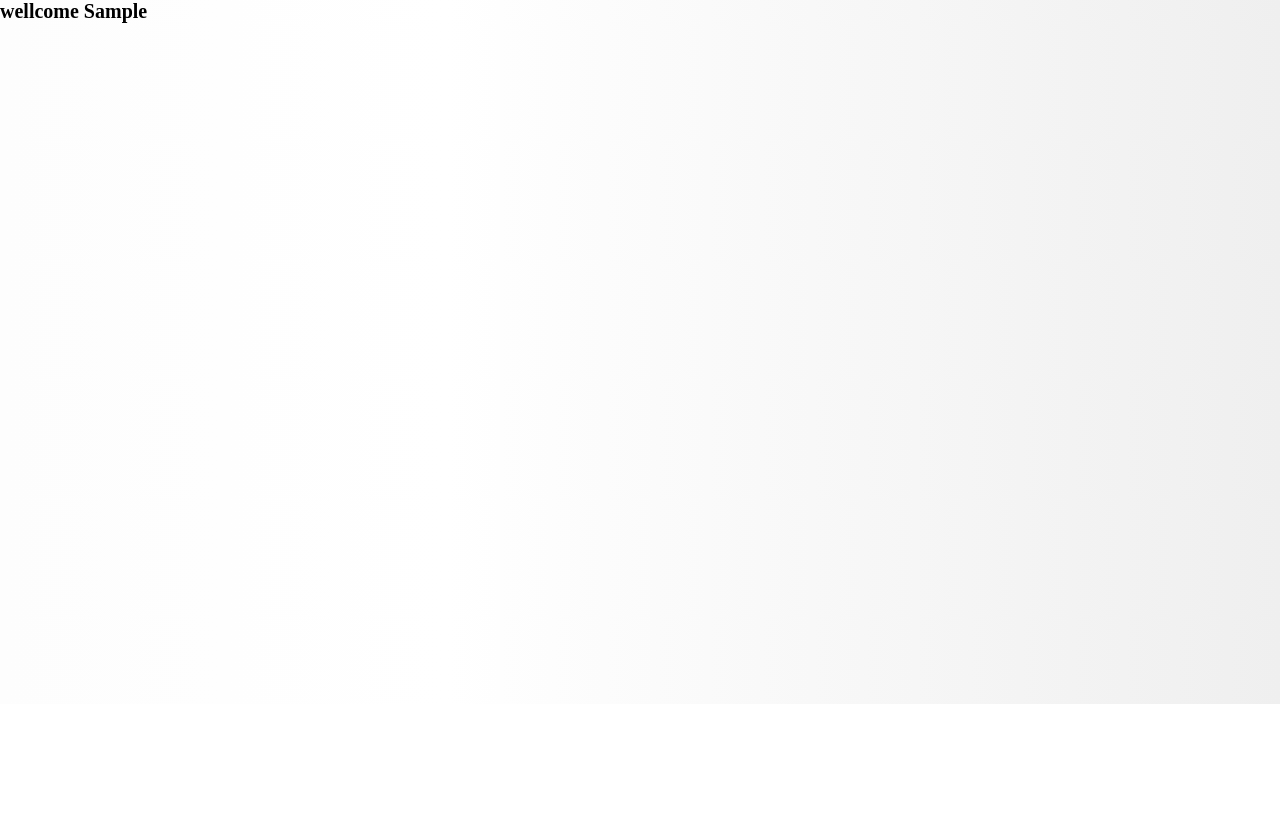
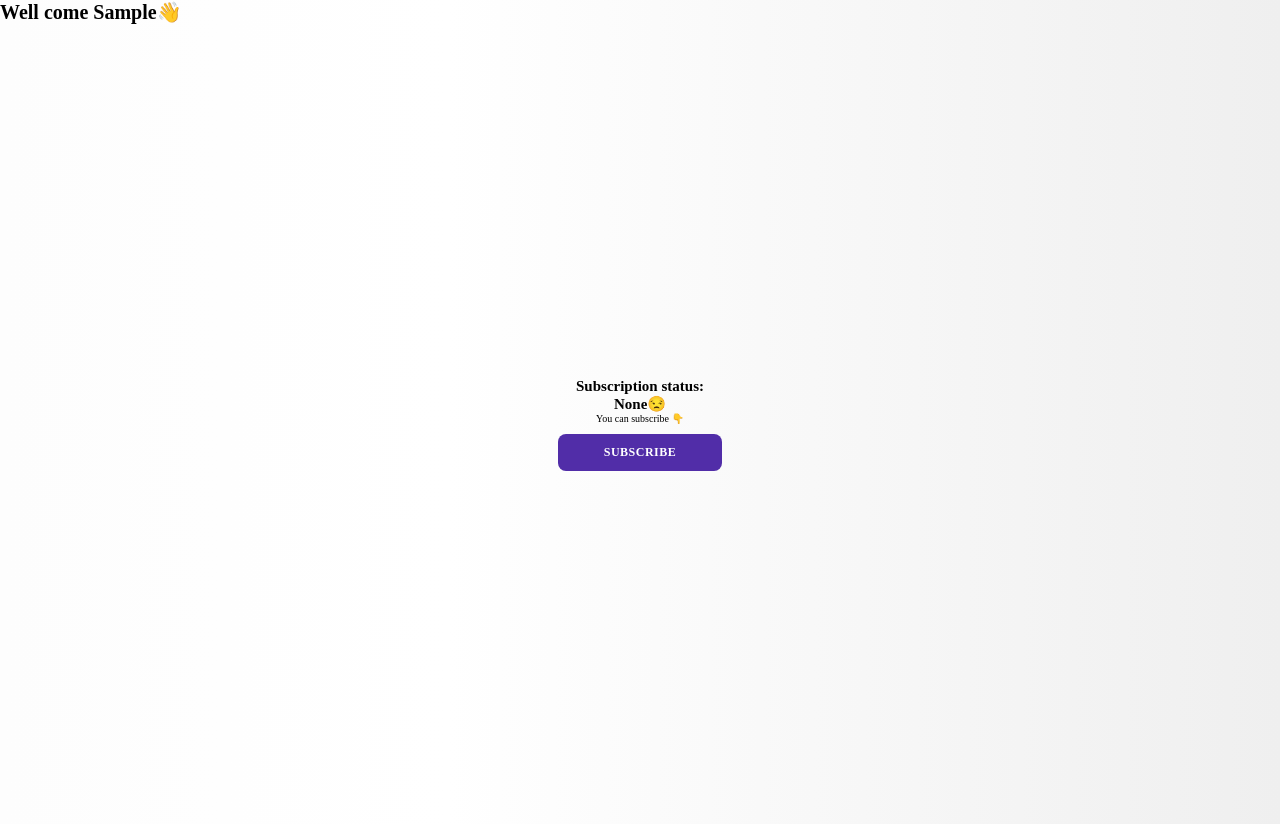
Before and after one commit to Abenezerjr/Read, a Django app: page /client/client-dashboard in a window 1280 px wide. Shown: the part 96-920 px from the top of the page. Before the commit the page ends 800 px from the top, so only its background shows below. Run offline with Django 5.2, Linux system fonts and the light colour scheme; the visitor is signed in with stand-in values (Sample User, id 1); data that the repository does not hold is empty; some libraries are stand-ins or nearby versions.

Commit message:
start paypal

```diff
--- a/client/templates/client/client-dashbored.html
+++ b/client/templates/client/client-dashbored.html
@@ -1,7 +1,22 @@
 {% extends 'main.html' %}
+{% load static %}
+{% block css %}
+<link href="{% static 'css/form.css'  %}" rel="stylesheet">
+{% endblock %}
+{% block content %}
 
 
-{% block content %}
 
-<h1> wellcome  {{user.first_name}}</h1>
+
+        <h1>Well come {{ request.user.first_name }}👋</h1>
+          <section class="section_form title">
+        <h1>Subscription status:</h1>
+              <h1>{{ SubPlan }}😒</h1>
+              <p>You can subscribe 👇 </p>
+          <a class="links" href={% url 'client-dashboard' %}>Subscribe</a>
+
+         </section>
+
+
+
 {% endblock %}
--- a/client/views.py
+++ b/client/views.py
@@ -9,7 +9,18 @@ from django.core.exceptions import ValidationError
 
 @login_required(login_url='login')
 def client_dashboard(request):
-    return render(request, 'client/client-dashbored.html')
+    try:
+        subDetails=Subscription.objects.get(user=request.user)
+        subscription_plan=subDetails.subscription_plan
+        context={'SubPlan':subscription_plan}
+        return render(request, 'client/client-dashbored.html',context)
+    except:
+        subscription_plan='None'
+        context = {'SubPlan': subscription_plan}
+        return render(request, 'client/client-dashbored.html', context)
+
+
+
 
 
 @login_required(login_url='login')
```
